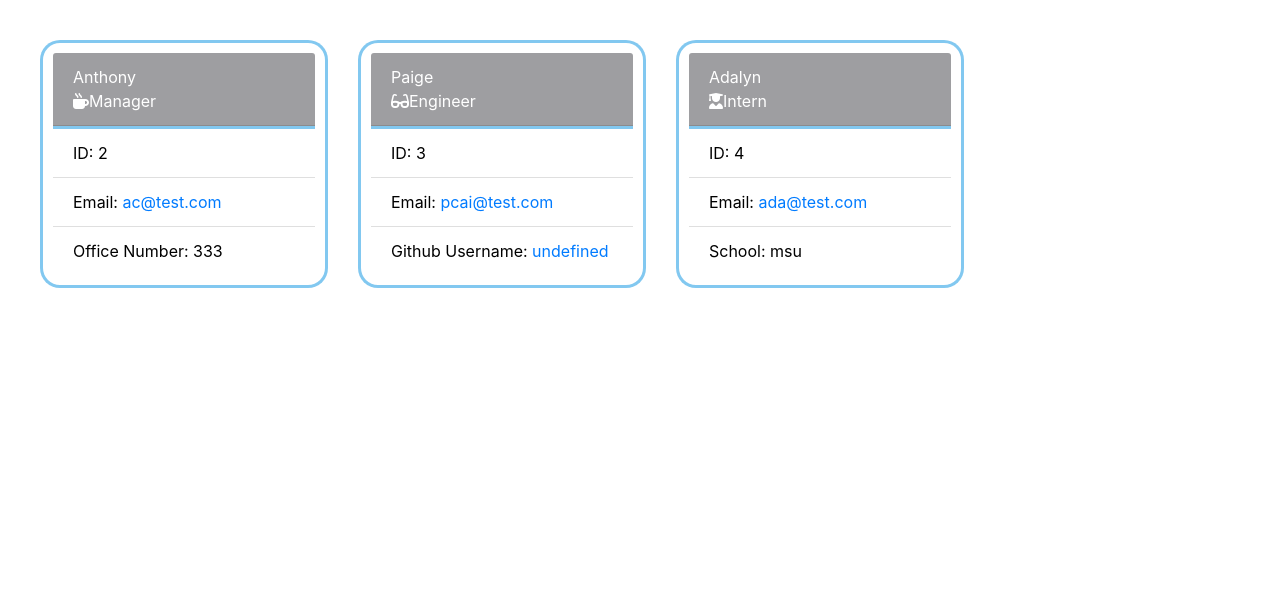
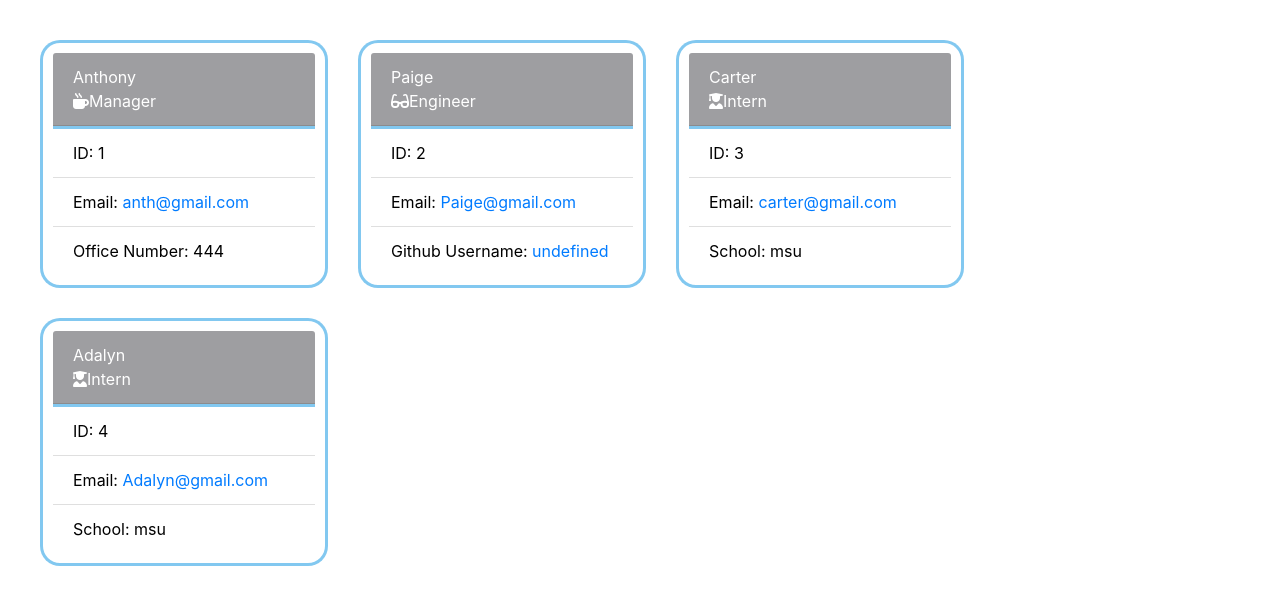
Before and after one commit to pcaiozzo/group-profile-generator, a website: page output/team.html in a window 1280 px wide. Shown: the part 91-696 px from the top of the page. Drawn offline with nearby package versions, Linux system fonts and the light colour scheme.

Commit message:
updated read me

```diff
--- a/output/team.html
+++ b/output/team.html
@@ -21,9 +21,9 @@
             Anthony <br/>
             <i class="fas fa-mug-hot"></i>Manager</div>
             <ul class="list-group list-group-flush">
-            <li class="list-group-item">ID: 2</li>
-            <li class="list-group-item">Email: <span id="email"><a href="mailto:ac@test.com">ac@test.com</a></span></li>
-            <li class="list-group-item">Office Number: 333</li>
+            <li class="list-group-item">ID: 1</li>
+            <li class="list-group-item">Email: <span id="email"><a href="mailto:anth@gmail.com">anth@gmail.com</a></span></li>
+            <li class="list-group-item">Office Number: 444</li>
             </ul>
         </div>
 
@@ -32,9 +32,20 @@
             Paige <br/>
             <i class="fas fa-glasses"></i>Engineer</div>
             <ul class="list-group list-group-flush">
+            <li class="list-group-item">ID: 2</li>
+            <li class="list-group-item">Email: <span id="email"><a href="mailto:Paige@gmail.com">Paige@gmail.com</a></span></li>
+            <li class="list-group-item">Github Username: <a target="_blank" href="https://github.com/undefined">undefined</a></li>
+            </ul>
+        </div>
+
+        <div class="card" style="width: 18rem;">
+            <div class="card-header">
+            Carter <br/>
+            <i class="fas fa-user-graduate"></i>Intern</div>
+            <ul class="list-group list-group-flush">
             <li class="list-group-item">ID: 3</li>
-            <li class="list-group-item">Email: <span id="email"><a href="mailto:pcai@test.com">pcai@test.com</a></span></li>
-            <li class="list-group-item">Github Username: <a target="_blank" href="https://github.com/undefined">undefined</a></li>
+            <li class="list-group-item">Email: <span id="email"><a href="mailto:carter@gmail.com">carter@gmail.com</a></span></li>
+            <li class="list-group-item">School: msu</li>
             </ul>
         </div>
 
@@ -44,7 +55,7 @@
             <i class="fas fa-user-graduate"></i>Intern</div>
             <ul class="list-group list-group-flush">
             <li class="list-group-item">ID: 4</li>
-            <li class="list-group-item">Email: <span id="email"><a href="mailto:ada@test.com">ada@test.com</a></span></li>
+            <li class="list-group-item">Email: <span id="email"><a href="mailto:Adalyn@gmail.com">Adalyn@gmail.com</a></span></li>
             <li class="list-group-item">School: msu</li>
             </ul>
         </div>
```
Also changed, not shown: README.md, dist/images/team.png (added).
